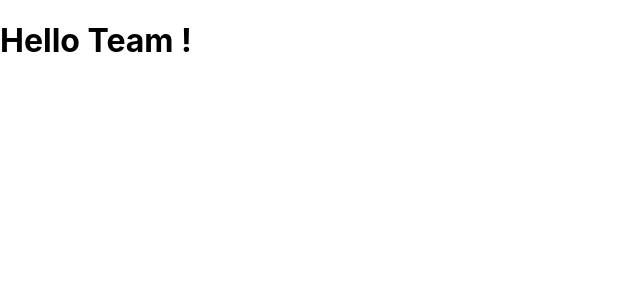
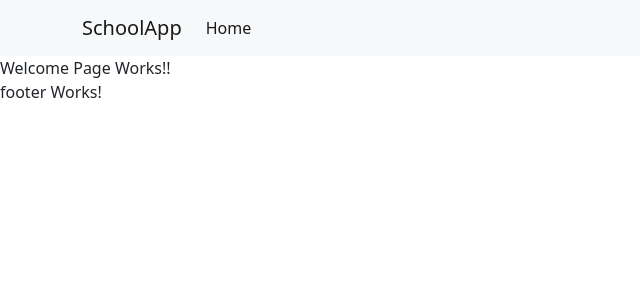
Before and after one commit to YoussefNour/Ecommerce-React-app, a React (Create React App) app: page / in a window 1280 px wide. Shown: the top 300 px of the page, without its empty margins (0-640 px from the left). Built offline with nearby package versions, Linux system fonts and the light colour scheme.

Commit message:
feat: Adds routing, actions and reducers

```diff
--- a/package.json
+++ b/package.json
@@ -9,7 +9,11 @@
     "bootstrap": "^5.1.3",
     "react": "^17.0.2",
     "react-dom": "^17.0.2",
+    "react-redux": "^7.2.6",
+    "react-router-dom": "^6.2.1",
     "react-scripts": "5.0.0",
+    "redux": "^4.1.2",
+    "redux-promise": "^0.6.0",
     "web-vitals": "^2.1.4"
   },
   "scripts": {
--- a/src/App.js
+++ b/src/App.js
@@ -1,11 +1,8 @@
-import './App.css';
+import "./App.css";
+import AppRouting from "./Components/appRouting";
 
 function App() {
-  return (
-    <div className="App">
-        <h1>Hello Team !</h1>
-    </div>
-  );
+  return <AppRouting />;
 }
 
 export default App;
--- /dev/null
+++ b/src/Components/Error/pageNotFound.js
@@ -0,0 +1,10 @@
+function PageNotFound() {
+  return (
+    <div className="row">
+      <p className="display-1">Page Not Found</p>
+      <p className="display-6">try refreshing</p>
+    </div>
+  );
+}
+
+export default PageNotFound;
--- /dev/null
+++ b/src/Components/Home/welcomePage.js
@@ -0,0 +1,5 @@
+function WelcomePage() {
+  return <div>Welcome Page Works!!</div>;
+}
+
+export default WelcomePage;
--- /dev/null
+++ b/src/Components/appRouting.js
@@ -0,0 +1,20 @@
+import { BrowserRouter, Route, Routes } from "react-router-dom";
+import PageNotFound from "./Error/pageNotFound";
+import WelcomePage from "./Home/welcomePage";
+import Footer from "./Layout/footer";
+import Header from "./Layout/header";
+
+function AppRouting() {
+  return (
+    <BrowserRouter>
+      <Header />
+      <Routes>
+        <Route path="/" element={<WelcomePage />} />
+        <Route path="*" element={<PageNotFound />} />
+      </Routes>
+      <Footer />
+    </BrowserRouter>
+  );
+}
+
+export default AppRouting;
--- a/src/index.js
+++ b/src/index.js
@@ -1,11 +1,21 @@
-import React from 'react';
-import ReactDOM from 'react-dom';
-import './index.css';
-import App from './App';
+import React from "react";
+import ReactDOM from "react-dom";
+import "./index.css";
+import "bootstrap/dist/css/bootstrap.css";
+import "bootstrap/dist/js/bootstrap.bundle";
+import App from "./App";
+import { Provider } from "react-redux";
+import { applyMiddleware, createStore } from "redux";
+import promise from "redux-promise";
+import rootReducer from "./reducers";
+
+const createStoreWithMiddelWare = applyMiddleware(promise)(createStore);
 
 ReactDOM.render(
   <React.StrictMode>
-    <App />
+    <Provider store={createStoreWithMiddelWare(rootReducer)}>
+      <App />
+    </Provider>
   </React.StrictMode>,
-  document.getElementById('root')
+  document.getElementById("root")
 );
--- /dev/null
+++ b/src/reducers/index.js
@@ -0,0 +1,5 @@
+import { combineReducers } from "redux";
+
+const rootReducer = combineReducers({});
+
+export default rootReducer;
```
Also changed, not shown: src/Components/Error/errorPage.js (added, +10 -0 lines), src/Actions/index.js (added), 1 other file (tests, documents, lock files or other folders).
